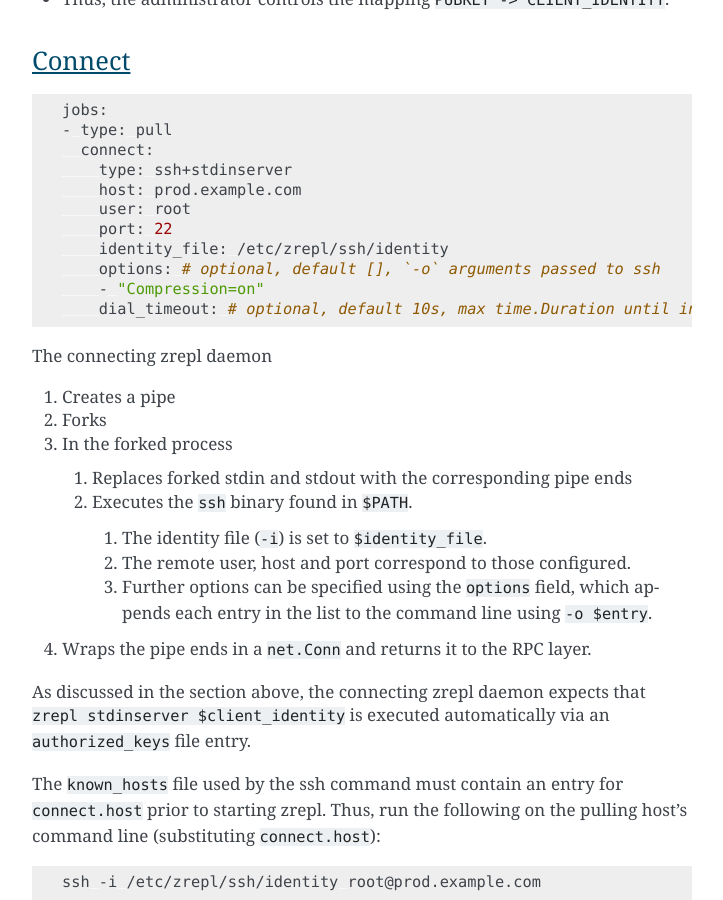
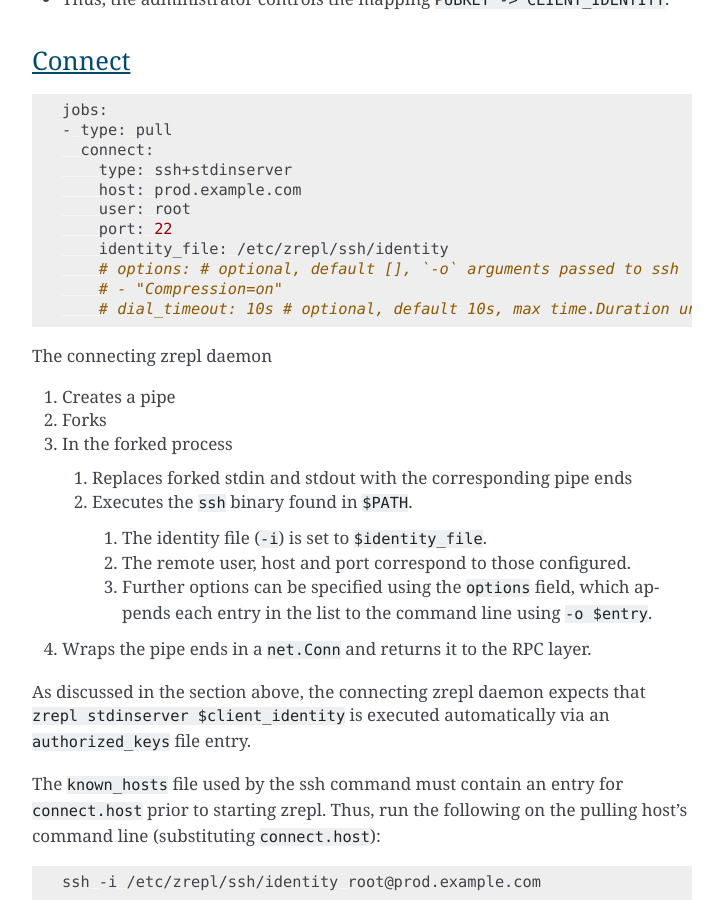
Before and after one commit to zrepl/zrepl, a Sphinx documentation site: the page built from docs/configuration/transports.rst, in a window 1280 px wide and 900 px high, scrolled down 6488 px. Shown: the whole window, without its empty margins (388-1111 px from the left). Built offline with Sphinx 7.4.7, drawn with Linux system fonts in a browser that asks for light colours; the version number could not be read and is left out.

Commit message:
docs: transports: ssh: better copy-pastable connect section

```diff
--- a/docs/configuration/transports.rst
+++ b/docs/configuration/transports.rst
@@ -287,9 +287,9 @@ Connect
         user: root
         port: 22
         identity_file: /etc/zrepl/ssh/identity
-        options: # optional, default [], `-o` arguments passed to ssh
-        - "Compression=on"
-        dial_timeout: # optional, default 10s, max time.Duration until initial handshake is completed
+        # options: # optional, default [], `-o` arguments passed to ssh
+        # - "Compression=on"
+        # dial_timeout: 10s # optional, default 10s, max time.Duration until initial handshake is completed
 
 The connecting zrepl daemon
 
```
